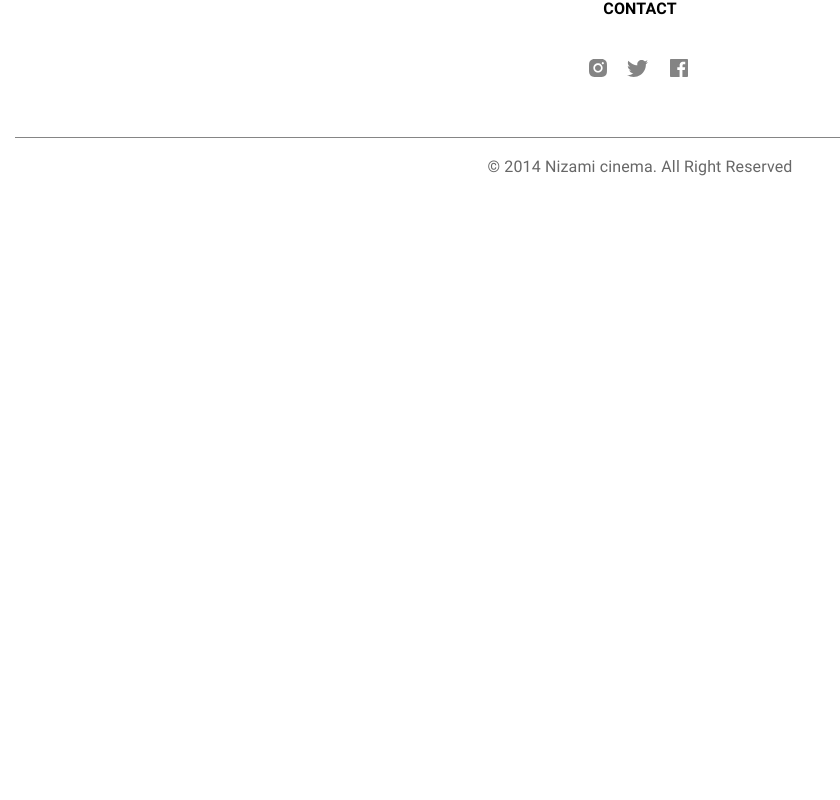
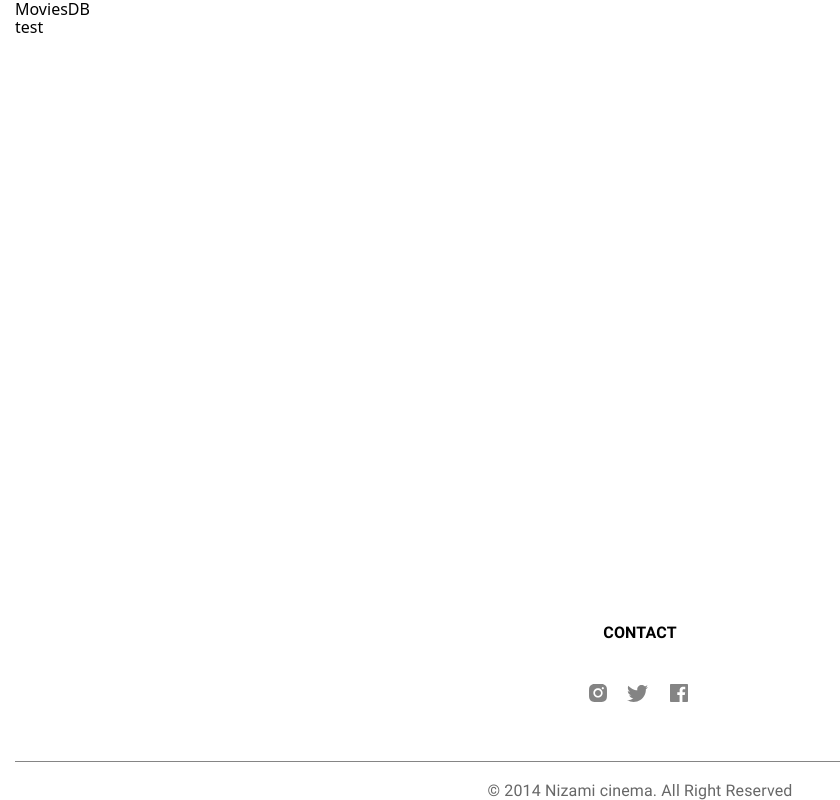
Before and after one commit to dmitinev/movies_db, a React (Vite) app: page / in a window 1280 px wide. Shown: the whole page, without its empty margins (0-840 px from the left). Built offline with nearby package versions, Linux system fonts and the light colour scheme; no server answers.

Commit message:
added sections components and component for main page

```diff
--- a/src/App.jsx
+++ b/src/App.jsx
@@ -1,9 +1,13 @@
 import './App.scss';
 import Footer from './components/Footer/Footer.jsx';
+import Header from './components/Header/Header.jsx';
+import Main from './components/Main/Main.jsx';
 
 function App() {
   return (
     <div className="main_container">
+      <Header />
+      <Main />
       <Footer />
     </div>
   );
--- a/src/App.scss
+++ b/src/App.scss
@@ -84,4 +84,7 @@
   padding-right: 15px;
   margin: 0 auto;
   width: 100%;
+  display: flex;
+  flex-direction: column;
+  height: 100dvh;
 }
--- a/src/components/Footer/Footer.jsx
+++ b/src/components/Footer/Footer.jsx
@@ -1,7 +1,7 @@
 import Icon from '../IconSvg/Icon.jsx';
 import './Footer.scss';
 
-const Footer = ({ props }) => {
+const Footer = () => {
   return (
     <div className="footer_container">
       <footer className="page_footer" data-testid="footer">
@@ -21,8 +21,4 @@ const Footer = ({ props }) => {
   );
 };
 
-Footer.propTypes = {};
-
-Footer.defaultProps = {};
-
 export default Footer;
--- /dev/null
+++ b/src/components/Header/Header.jsx
@@ -0,0 +1,10 @@
+import './Header.scss';
+const Header = () => {
+  return (
+    <header className="page_header">
+      <span className="page_header__logo">MoviesDB</span>
+    </header>
+  );
+};
+
+export default Header;
--- /dev/null
+++ b/src/components/Main/Main.jsx
@@ -0,0 +1,6 @@
+import './Main.scss';
+const Main = () => {
+  return <main className="page_main">test</main>;
+};
+
+export default Main;
--- /dev/null
+++ b/src/components/Main/Main.scss
@@ -0,0 +1,3 @@
+.page_main {
+  flex: 1 1 auto;
+}
--- a/src/index.scss
+++ b/src/index.scss
@@ -1,4 +1,2 @@
 #root {
-  display: flex;
-  flex-direction: column;
 }
--- /dev/null
+++ b/src/pages/MainPage/MainPage.jsx
@@ -0,0 +1,5 @@
+const MainPage = () => {
+  return <></>;
+};
+
+export default MainPage;
```
Also changed, not shown: src/components/Header/Header.scss (added).
